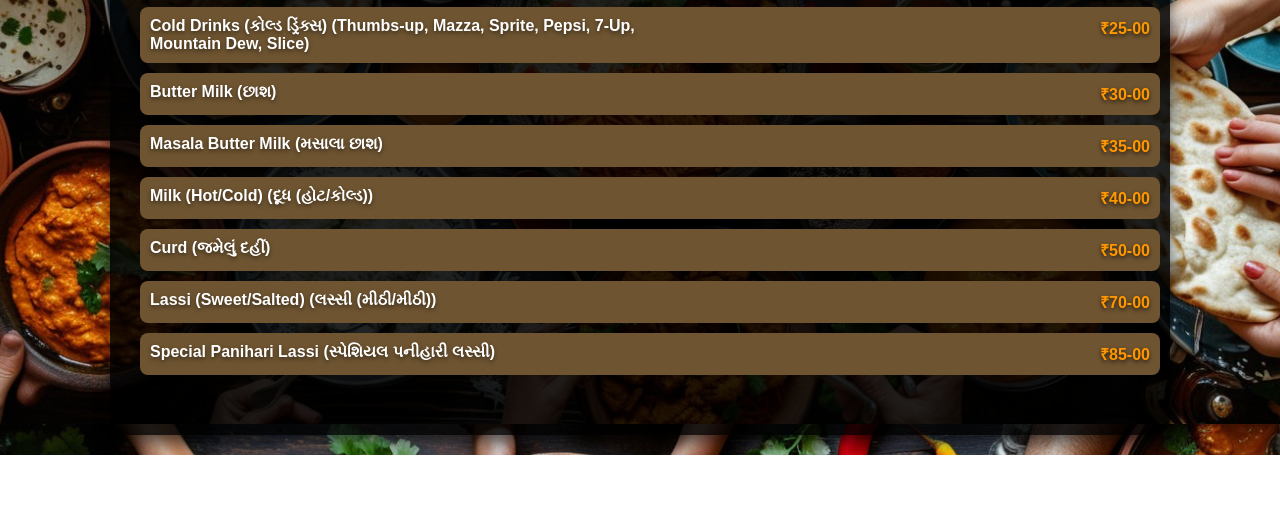
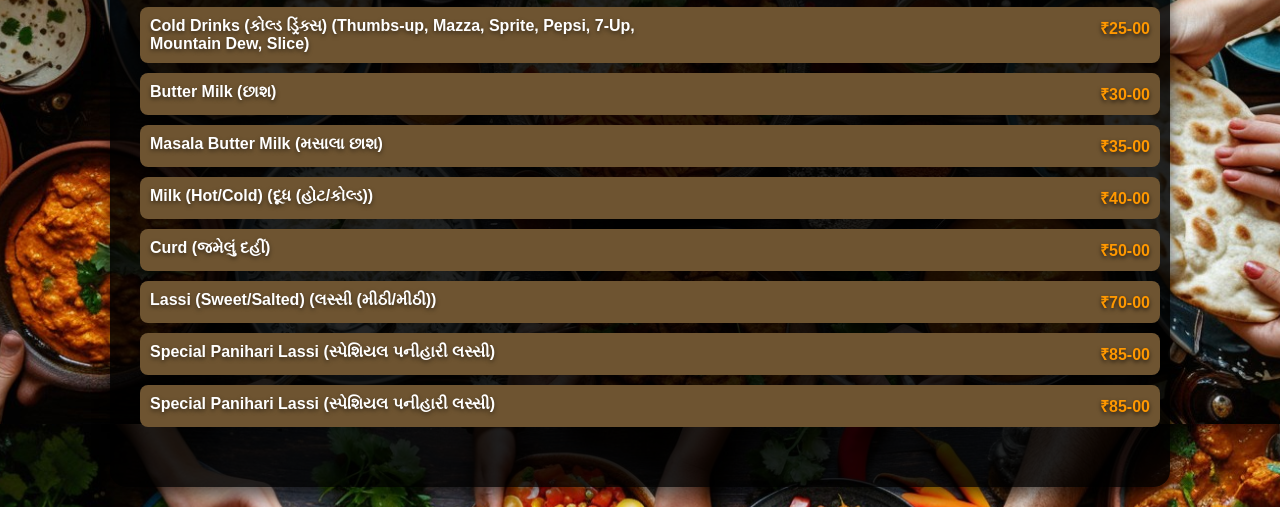
Before and after one commit to pranavgosai/menuofpanihari, a website: page public/todays-special.html in a window 1280 px wide. Shown: the part 376-883 px from the top of the page. Before the commit the page ends 831 px from the top, so only its background shows below. Drawn offline with Linux system fonts and the light colour scheme.

Commit message:
Update todays-special.html

```diff
--- a/public/todays-special.html
+++ b/public/todays-special.html
@@ -50,6 +50,10 @@
               <span>Special Panihari Lassi (સ્પેશિયલ પનીહારી લસ્સી)</span>
               <span class="price">₹85-00</span>
             </div>
+             <div class="menu-item">
+              <span>Special Panihari Lassi (સ્પેશિયલ પનીહારી લસ્સી)</span>
+              <span class="price">₹85-00</span>
+            </div>
           </div>
         </div>
       </div>
```
